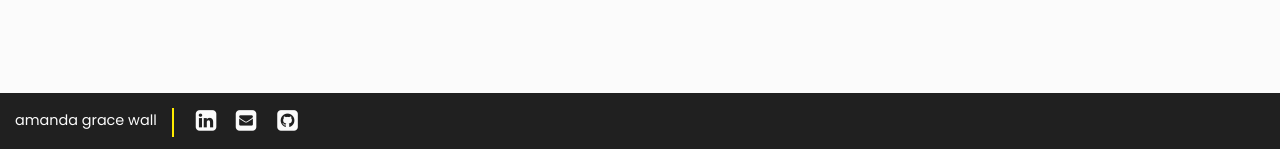
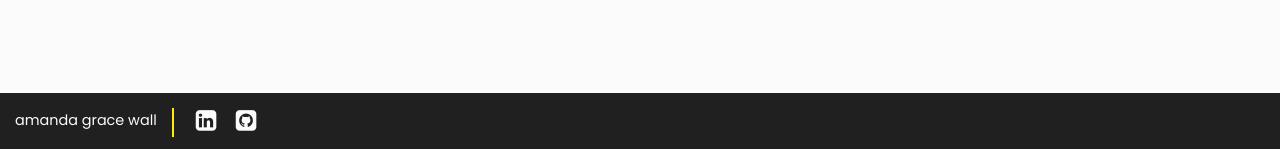
Before and after one commit to amandagracewall/portfolio, a Jekyll site: the page built from _works/car-next-door.markdown, in a window 1280 px wide and 900 px high, scrolled down 961 px. Shown: the part 748-897 px from the top of the window. Built offline with Jekyll 4.4.1, drawn with Linux system fonts in a browser that asks for light colours; nearby versions of some CDN libraries.

Commit message:
Remove email from footer

```diff
--- a/_includes/footer.md
+++ b/_includes/footer.md
@@ -2,7 +2,6 @@
   <span>amanda grace wall</span>
   <div class="icons d-inline-block">
     <a href="https://www.linkedin.com/in/amandagracewall/"><i class="fa fa-linkedin-square" aria-hidden="true"></i></a>
-    <a href="mailto:hello@amandagracewall.com"><i class="fa fa-envelope-square" aria-hidden="true"></i>
     <a href="https://github.com/amandagracewall"><i class="fa fa-github-square" aria-hidden="true"></i>
     </a>
   </div>
```
